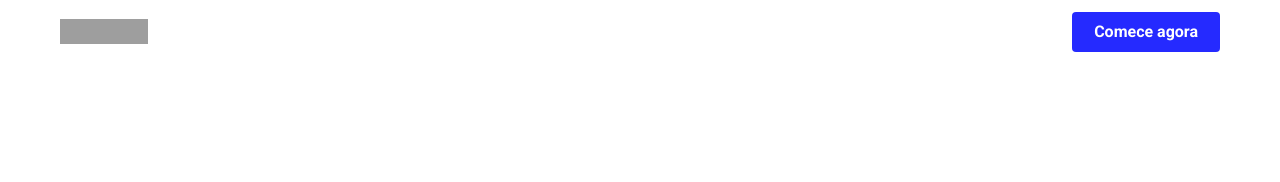
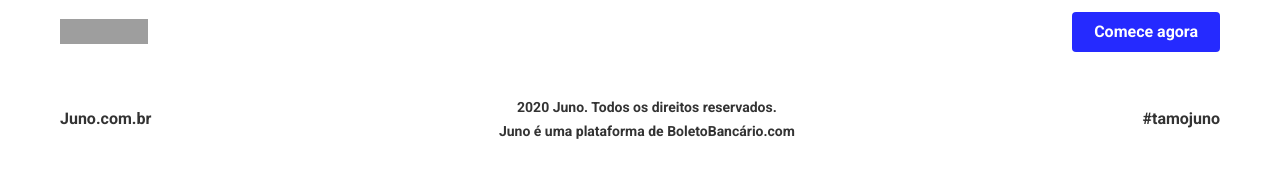
Before and after one commit to Lerooks/gatsby-landing-page, a Gatsby site: page /home/home-page in a window 1280 px wide. Built offline with nearby package versions, Linux system fonts and the light colour scheme; Gatsby itself is replaced by a stand-in of ours; grey boxes are pictures that could not be loaded.

Commit message:
feat: add footer

```diff
--- /dev/null
+++ b/src/components/common/footer/footer-styles.ts
@@ -0,0 +1,44 @@
+import styled from 'styled-components'
+
+export const Footer = styled.footer`
+  padding: 30px 0;
+
+  @media screen and (min-width: 992px) {
+    padding: 15px 0;
+  }
+`
+
+export const FooterContainer = styled.div`
+  align-items: center;
+  display: flex;
+  justify-content: space-between;
+  margin-left: auto;
+  margin-right: auto;
+  max-width: 1200px;
+  padding-left: 20px;
+  padding-right: 20px;
+  flex-direction: column;
+  width: 100%;
+
+  @media screen and (min-width: 992px) {
+    flex-direction: row;
+  }
+`
+
+export const Group = styled.div`
+  margin-bottom: 20px;
+`
+
+export const Text = styled.p`
+  color: #333333;
+  font-size: 14px;
+  font-style: normal;
+  font-weight: bold;
+  line-height: 24px;
+  text-align: center;
+  margin: 0;
+`
+
+export const BiggerText = styled(Text)`
+  font-size: 16px;
+`
--- /dev/null
+++ b/src/components/common/footer/footer.tsx
@@ -0,0 +1,21 @@
+import React, { ReactElement } from 'react'
+import * as S from './footer-styles'
+
+export default function Footer(): ReactElement {
+  return (
+    <S.Footer>
+      <S.FooterContainer>
+        <S.Group>
+          <S.BiggerText> Juno.com.br </S.BiggerText>
+        </S.Group>
+        <S.Group>
+          <S.Text> 2020 Juno. Todos os direitos reservados. </S.Text>
+          <S.Text> Juno é uma plataforma de BoletoBancário.com </S.Text>
+        </S.Group>
+        <S.Group>
+          <S.BiggerText> #tamojuno </S.BiggerText>
+        </S.Group>
+      </S.FooterContainer>
+    </S.Footer>
+  )
+}
--- /dev/null
+++ b/src/components/common/footer/index.ts
@@ -0,0 +1 @@
+export { default } from './footer'
--- a/src/layouts/base-layout/base-layout.tsx
+++ b/src/layouts/base-layout/base-layout.tsx
@@ -1,5 +1,6 @@
 import React, { ReactElement, ReactNode } from 'react'
 import Header from 'components/common/header'
+import Footer from 'components/common/footer'
 import * as S from './base-layout-styles'
 
 interface Props {
@@ -11,6 +12,7 @@
     <>
       <Header></Header>
       <S.Main>{children}</S.Main>
+      <Footer></Footer>
     </>
   )
 }
```
